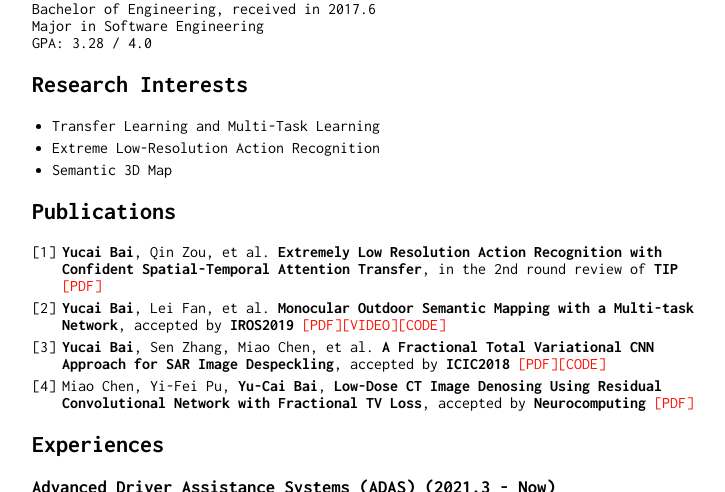
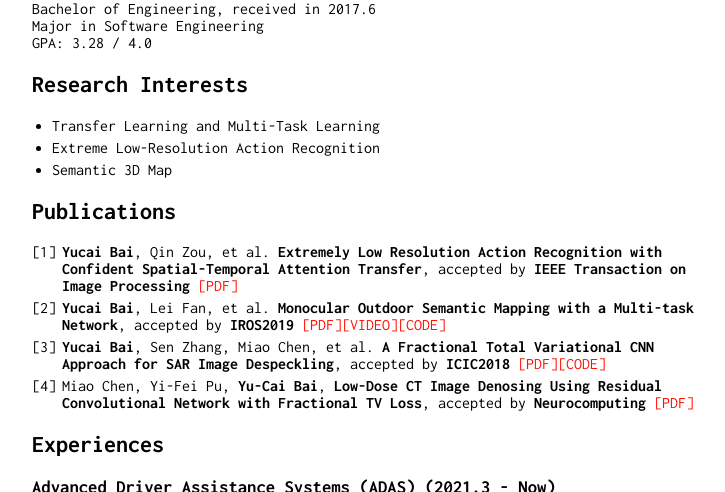
Before and after one commit to RaymondByc/raymondbyc-github.io, a Jekyll site: the page built from index.md, in a window 1280 px wide and 900 px high, scrolled down 608 px, cut to the strip 0-492 px from the top of the window. Shown: the whole strip, without its empty margins (258-983 px from the left). Built offline with Jekyll 4.4.1, drawn with Linux system fonts in a browser that asks for light colours; our own code applies the rules of GitHub Pages for plain Markdown files.

Commit message:
Update the information about tip is accepted.

```diff
--- a/index.md
+++ b/index.md
@@ -36,7 +36,7 @@ GPA: 3.28 / 4.0
 - Semantic 3D Map
 
 ## Publications
-1. __Yucai Bai__, Qin Zou, et al. __Extremely Low Resolution Action Recognition with Confident Spatial-Temporal Attention Transfer__, in the 2nd round review of __TIP__ [\[PDF\]](https://arxiv.org/pdf/1909.03580.pdf)
+1. __Yucai Bai__, Qin Zou, et al. __Extremely Low Resolution Action Recognition with Confident Spatial-Temporal Attention Transfer__, accepted by  __IEEE Transaction on Image Processing__ [\[PDF\]](https://arxiv.org/pdf/1909.03580.pdf)
 2. __Yucai Bai__, Lei Fan, et al. __Monocular Outdoor Semantic Mapping with a Multi-task Network__, accepted by __IROS2019__ [\[PDF\]](https://arxiv.org/abs/1901.05807)[\[VIDEO\]](https://www.youtube.com/watch?v=PuVFtVPx3MQ)[\[CODE\]](https://github.com/RaymondByc/segm_depth_network)
 3. __Yucai Bai__, Sen Zhang, Miao Chen, et al. __A Fractional Total Variational CNN Approach for SAR Image Despeckling__, accepted by __ICIC2018__ [\[PDF\]](https://link.springer.com/chapter/10.1007/978-3-319-95957-3_46)[\[CODE\]](https://github.com/RaymondByc/FID-CNN)
 4. Miao Chen, Yi-Fei Pu, __Yu-Cai Bai__, __Low-Dose CT Image Denosing Using Residual Convolutional Network with Fractional TV Loss__, accepted by __Neurocomputing__ [\[PDF\]](https://www.sciencedirect.com/science/article/abs/pii/S0925231220314995)
```
Also changed, not shown: 2 other files.
